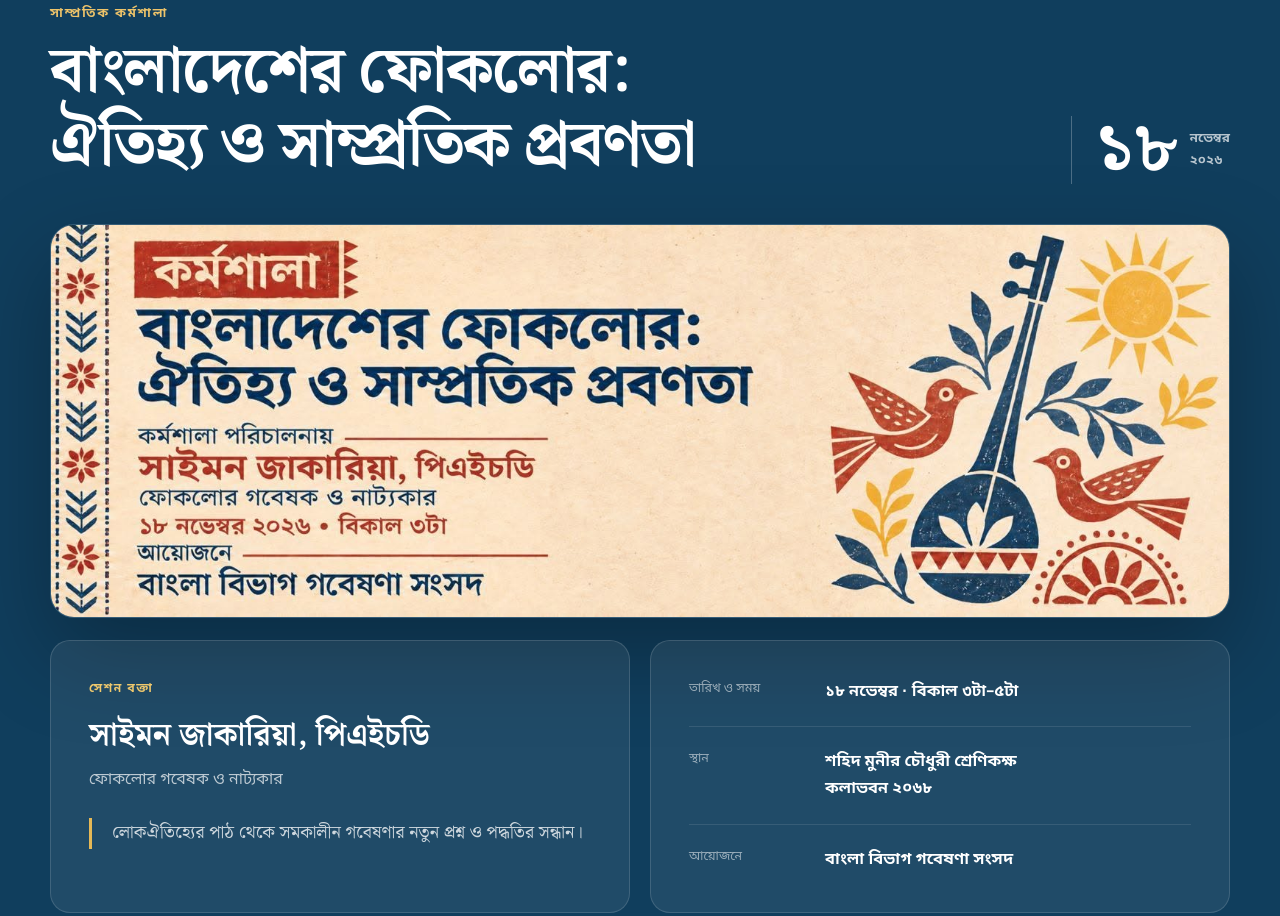
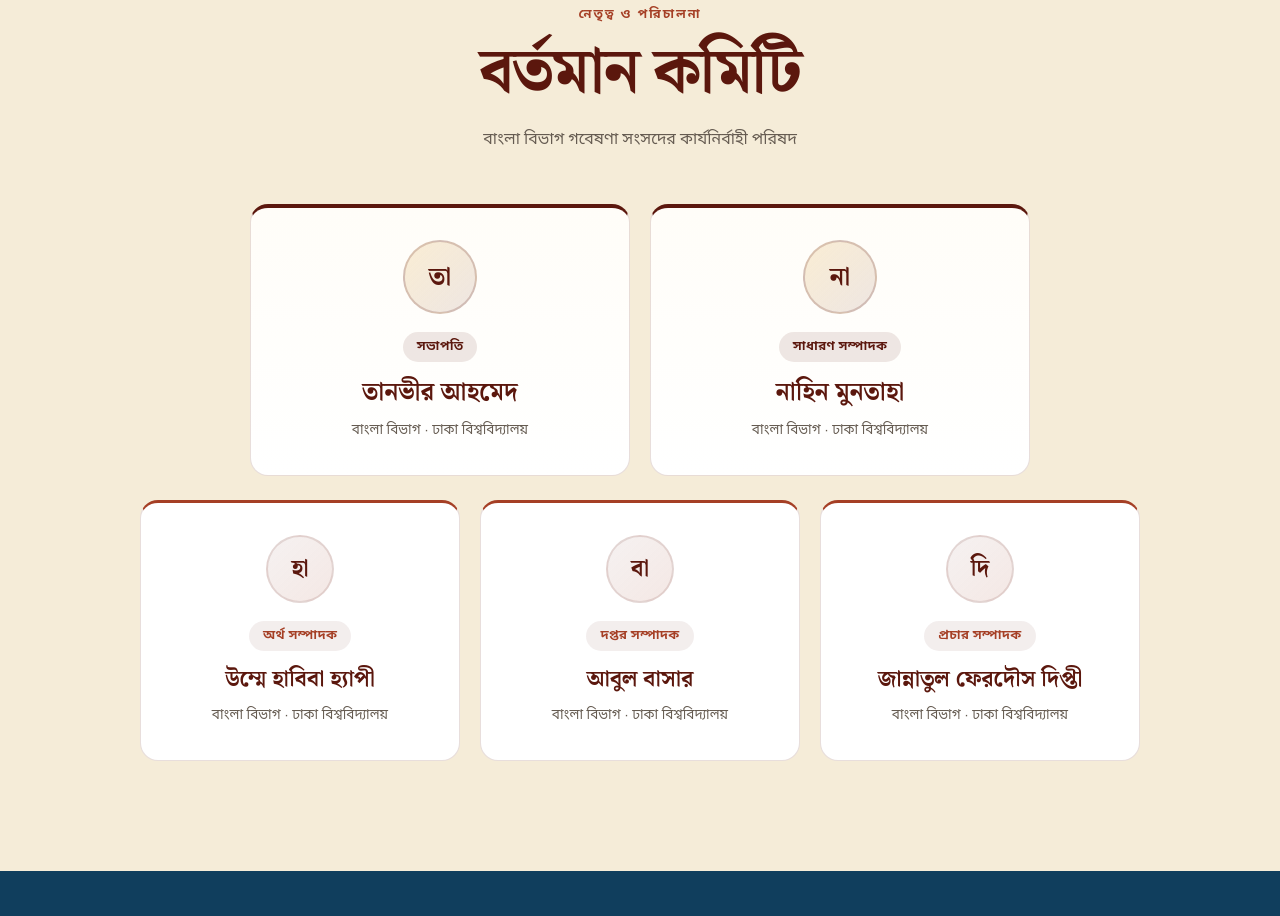
Before and after one commit to izobayer/bangla-gobeshona-sangsad, a plain HTML site: page index.html in a window 1280 px wide. Shown: the part 1498-2414 px from the top of the page. Drawn offline with Linux system fonts and the light colour scheme.

Commit message:
বর্তমান কার্যনির্বাহী কমিটির তথ্য ও সেকশন যুক্ত করা হয়েছে

```diff
--- a/index.html
+++ b/index.html
@@ -35,6 +35,7 @@
 
       <nav id="primary-nav" class="primary-nav" aria-label="প্রধান নেভিগেশন">
         <a href="#about">পরিচিতি</a>
+        <a href="#committee">কমিটি</a>
         <a href="#event">বর্তমান আয়োজন</a>
         <a href="#gallery">আলোকচিত্র</a>
         <a href="#activities">কার্যক্রম</a>
@@ -82,6 +83,67 @@
             <article><span>০১</span><h3>জ্ঞানচর্চা</h3><p>বিষয়ভিত্তিক আলোচনা ও পাঠের ধারাবাহিক পরিসর।</p></article>
             <article><span>০২</span><h3>দক্ষতা</h3><p>গবেষণা-পদ্ধতি ও একাডেমিক লেখালেখির অনুশীলন।</p></article>
             <article><span>০৩</span><h3>সহযোগিতা</h3><p>শিক্ষার্থী, শিক্ষক, গবেষক ও অ্যালামনাইদের সংযোগ।</p></article>
+          </div>
+        </div>
+      </div>
+    </section>
+
+    <section id="committee" class="section committee-section">
+      <div class="container">
+        <div class="section-heading centered reveal">
+          <p class="kicker">নেতৃত্ব ও পরিচালনা</p>
+          <h2>বর্তমান কমিটি</h2>
+          <p>বাংলা বিভাগ গবেষণা সংসদের কার্যনির্বাহী পরিষদ</p>
+        </div>
+
+        <div class="committee-wrap">
+          <div class="committee-row committee-leads">
+            <article class="committee-card committee-card-lead reveal">
+              <div class="committee-avatar" aria-hidden="true"><span>তা</span></div>
+              <div class="committee-info">
+                <span class="committee-role">সভাপতি</span>
+                <h3 class="committee-name">তানভীর আহমেদ</h3>
+                <p class="committee-dept">বাংলা বিভাগ · ঢাকা বিশ্ববিদ্যালয়</p>
+              </div>
+            </article>
+
+            <article class="committee-card committee-card-lead reveal">
+              <div class="committee-avatar" aria-hidden="true"><span>না</span></div>
+              <div class="committee-info">
+                <span class="committee-role">সাধারণ সম্পাদক</span>
+                <h3 class="committee-name">নাহিন মুনতাহা</h3>
+                <p class="committee-dept">বাংলা বিভাগ · ঢাকা বিশ্ববিদ্যালয়</p>
+              </div>
+            </article>
+          </div>
+
+          <div class="committee-row committee-officers">
+            <article class="committee-card reveal">
+              <div class="committee-avatar" aria-hidden="true"><span>হা</span></div>
+              <div class="committee-info">
+                <span class="committee-role">অর্থ সম্পাদক</span>
+                <h3 class="committee-name">উম্মে হাবিবা হ্যাপী</h3>
+                <p class="committee-dept">বাংলা বিভাগ · ঢাকা বিশ্ববিদ্যালয়</p>
+              </div>
+            </article>
+
+            <article class="committee-card reveal">
+              <div class="committee-avatar" aria-hidden="true"><span>বা</span></div>
+              <div class="committee-info">
+                <span class="committee-role">দপ্তর সম্পাদক</span>
+                <h3 class="committee-name">আবুল বাসার</h3>
+                <p class="committee-dept">বাংলা বিভাগ · ঢাকা বিশ্ববিদ্যালয়</p>
+              </div>
+            </article>
+
+            <article class="committee-card reveal">
+              <div class="committee-avatar" aria-hidden="true"><span>দি</span></div>
+              <div class="committee-info">
+                <span class="committee-role">প্রচার সম্পাদক</span>
+                <h3 class="committee-name">জান্নাতুল ফেরদৌস দিপ্তী</h3>
+                <p class="committee-dept">বাংলা বিভাগ · ঢাকা বিশ্ববিদ্যালয়</p>
+              </div>
+            </article>
           </div>
         </div>
       </div>
@@ -206,7 +268,7 @@
           </div>
           <div class="contact-list">
             <a href="tel:+8801835959145"><span>অ্যালামনাই</span><strong>নাহিন মুনতাহা</strong><b>০১৮৩৫৯৫৯১৪৫</b></a>
-            <a href="tel:+8801762083220"><span>অ্যালামনাই</span><strong>উম্মে হাবিবা</strong><b>০১৭৬২০৮৩২২০</b></a>
+            <a href="tel:+8801762083220"><span>অ্যালামনাই</span><strong>উম্মে হাবিবা হ্যাপী</strong><b>০১৭৬২০৮৩২২০</b></a>
             <a href="tel:+8801309906741"><span>অন্যান্য বিভাগ</span><strong>আবুল বাসার</strong><b>০১৩০৯৯০৬৭৪১</b></a>
             <a href="tel:+8801303810883"><span>অন্যান্য বিভাগ</span><strong>জান্নাতুল ফেরদৌস দিপ্তী</strong><b>০১৩০৩৮১০৮৮৩</b></a>
           </div>
@@ -296,7 +358,7 @@
         <img src="assets/logo.png" alt="">
         <div><strong>বাংলা বিভাগ গবেষণা সংসদ</strong><span>বাংলা বিভাগ · ঢাকা বিশ্ববিদ্যালয়</span></div>
       </div>
-      <div class="footer-links"><a href="#about">পরিচিতি</a><a href="#event">আয়োজন</a><a href="#activities">কার্যক্রম</a><a href="#archive">আর্কাইভ</a></div>
+      <div class="footer-links"><a href="#about">পরিচিতি</a><a href="#committee">কমিটি</a><a href="#event">আয়োজন</a><a href="#activities">কার্যক্রম</a><a href="#archive">আর্কাইভ</a></div>
       <p>© <span id="year"></span> বাংলা বিভাগ গবেষণা সংসদ। সর্বস্বত্ব সংরক্ষিত।</p>
     </div>
   </footer>
--- a/styles.css
+++ b/styles.css
@@ -84,6 +84,23 @@ button, input { font: inherit; }
 .principles span { color: var(--rust); font-size: .74rem; font-weight: 800; }
 .principles h3 { margin: 10px 0 4px; font-family: var(--serif); font-size: 1.3rem; }
 .principles p { margin: 0; color: var(--muted); font-size: .87rem; }
+
+.committee-section { background: var(--cream); border-top: 1px solid var(--line); }
+.committee-wrap { display: grid; gap: 24px; }
+.committee-row { display: grid; justify-content: center; gap: 20px; }
+.committee-leads { grid-template-columns: repeat(2, minmax(280px, 380px)); }
+.committee-officers { grid-template-columns: repeat(3, minmax(240px, 320px)); }
+.committee-card { display: flex; flex-direction: column; align-items: center; text-align: center; padding: 32px 24px; border: 1px solid var(--line); border-top: 3px solid var(--rust); border-radius: 18px; background: #fff; transition: transform .2s ease, box-shadow .2s ease; }
+.committee-card:hover { transform: translateY(-5px); box-shadow: var(--shadow); }
+.committee-card-lead { border-top-color: var(--maroon); border-top-width: 4px; background: linear-gradient(180deg, #fffdf8 0%, #fff 100%); }
+.committee-avatar { width: 68px; height: 68px; display: grid; place-items: center; margin-bottom: 18px; border-radius: 50%; border: 2px solid rgba(91,23,13,.12); background: linear-gradient(135deg, rgba(91,23,13,.06), rgba(165,63,37,.12)); color: var(--maroon); font-family: var(--serif); font-size: 1.45rem; font-weight: 700; }
+.committee-card-lead .committee-avatar { width: 74px; height: 74px; border-color: rgba(91,23,13,.2); background: linear-gradient(135deg, rgba(224,163,43,.18), rgba(91,23,13,.1)); color: var(--maroon); font-size: 1.6rem; }
+.committee-info { display: flex; flex-direction: column; align-items: center; width: 100%; }
+.committee-role { display: inline-flex; align-items: center; justify-content: center; padding: 4px 14px; border-radius: 999px; background: rgba(91,23,13,.07); color: var(--rust); font-size: .8rem; font-weight: 800; letter-spacing: .02em; margin-bottom: 10px; }
+.committee-card-lead .committee-role { background: rgba(91,23,13,.1); color: var(--maroon); }
+.committee-name { margin: 0 0 6px; font-family: var(--serif); font-size: 1.4rem; color: var(--maroon); }
+.committee-card-lead .committee-name { font-size: 1.55rem; }
+.committee-dept { margin: 0; color: var(--muted); font-size: .85rem; }
 
 .event-section { color: #fff; background: var(--navy); }
 .event-top { display: flex; align-items: end; justify-content: space-between; gap: 30px; margin-bottom: 40px; }
@@ -227,6 +244,8 @@ button, input { font: inherit; }
   .about-grid { gap: 35px; }
   .activity-grid { grid-template-columns: 1fr 1fr; }
   .contact-panel { grid-template-columns: 1fr; }
+  .committee-leads { grid-template-columns: repeat(2, 1fr); }
+  .committee-officers { grid-template-columns: repeat(3, 1fr); }
   .gallery-grid { grid-template-columns: repeat(3, 1fr); }
   .gallery-intro { grid-template-columns: 1fr; gap: 24px; }
 }
@@ -248,6 +267,8 @@ button, input { font: inherit; }
   .event-media { border-radius: 14px; }
   .event-media img { min-height: 220px; object-fit: cover; object-position: center; }
   .speaker-card, .schedule-card, .fee-grid article, .contact-panel { padding: 25px; }
+  .committee-leads, .committee-officers { grid-template-columns: 1fr; width: 100%; }
+  .committee-card { padding: 24px 18px; }
   .schedule-card div { grid-template-columns: 1fr; gap: 3px; }
   .fee-grid article.featured { transform: none; }
   .contact-list { grid-template-columns: 1fr; }
```
